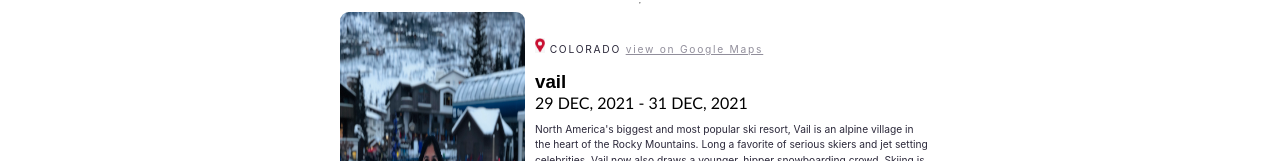
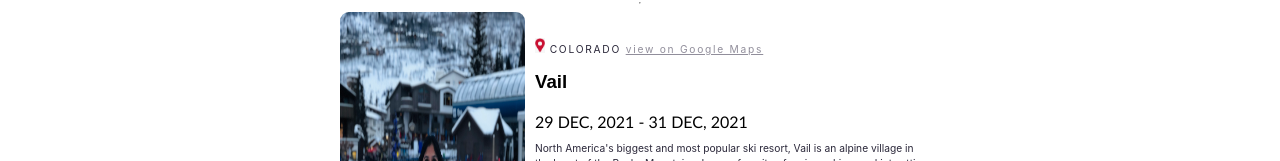
Before and after one commit to HarikaPenukonda/react-solo-project-two, a React (Create React App) app: page / in a window 1280 px wide. Shown: the part 728-889 px from the top of the page. Built offline with nearby package versions, Linux system fonts and the light colour scheme.

Commit message:
adding spread operator

```diff
--- a/src/App.js
+++ b/src/App.js
@@ -8,13 +8,7 @@
   const dataElements = data.map(items => {
       return(
         <Main
-          img={items.imageUrl}
-          title={items.title}
-          location={items.location}
-          url={items.googleMapsUrl}
-          start={items.startDate}
-          end={items.endDate}
-          description={items.description}
+          {...items}
         />
       )
   })
--- a/src/Components/Main.js
+++ b/src/Components/Main.js
@@ -5,7 +5,7 @@
         <div className="card--container">
             <div className="card">
                 <div className="card--body">
-                    <img src={props.img}
+                    <img src={props.imageUrl}
                         alt="chicago"
                         className="card--image"/>
 
@@ -16,12 +16,13 @@
                             alt="pin"
                             />
                     <span>  {props.location}   </span>
-                    <span><a href={props.url}>     view on Google Maps</a></span>
+                    <span><a href={props.googleMapsUrl}>     view on Google Maps</a></span>
                     </div>
                     <h3 className="card--title">{props.title}</h3>
                     <div className="card--date">
-                        <span>{props.start} </span> -
-                        <span> {props.end} </span>
+                        <br></br>
+                        <span>{props.startDate} </span> -
+                        <span> {props.endDate} </span>
                     </div>
                     <p className="card--desc">{props.description}</p>
                 </div>
--- a/src/data.js
+++ b/src/data.js
@@ -21,7 +21,7 @@
     },
     {
         id:3,
-        title:"vail",
+        title:"Vail",
         location:"COLORADO",
         googleMapsUrl:"https://www.google.com/maps?output=search&q=vail+colorado&entry=mc&sa=X&ved=2ahUKEwjAg8yYqqWAAxXymmoFHQRJAQUQ0pQJegQIDhAB",
         startDate:"29 DEC, 2021",
```
